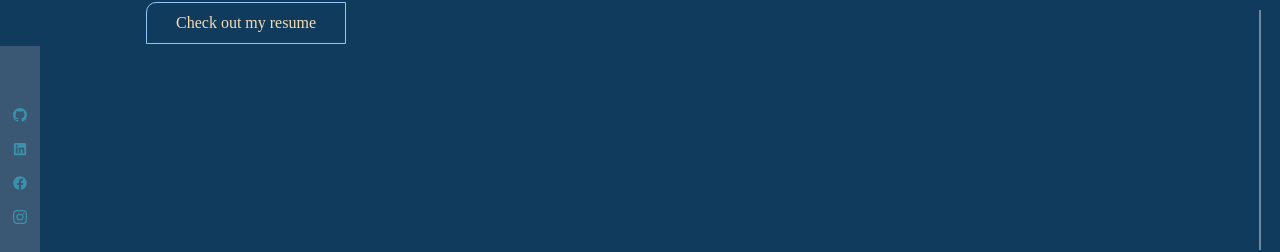
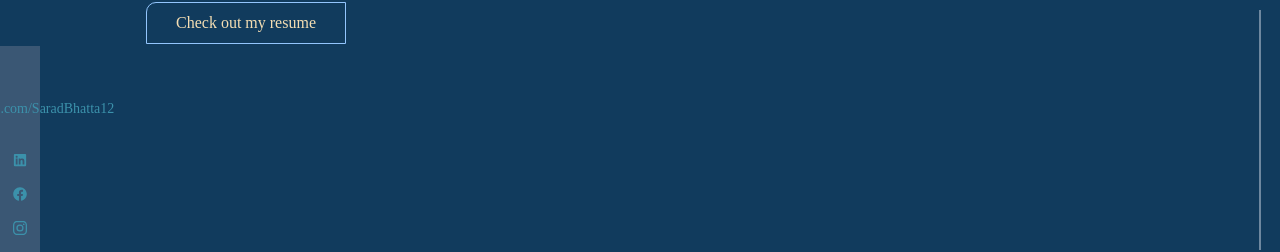
Before and after one commit to SaradBhatta12/react-portfolio, a Next.js app: page / in a window 1280 px wide. Shown: the part 498-750 px from the top of the page. Built offline with nearby package versions, Linux system fonts and the light colour scheme; a web font is replaced by a local one.

Commit message:
Update github link

```diff
--- a/src/app/components/sub-components/IconPack.tsx
+++ b/src/app/components/sub-components/IconPack.tsx
@@ -8,7 +8,7 @@ const IconPack = () => {
     <div className="iconpack flex flex-col w-[40px] fixed h-[30%] items-center justify-center left-0 bottom-4 z-20 opacity-50 bg-slate-500 pt-4 pb-4">
       <div className="flex gap-5 text-[14px] flex-col items-center">
         <Link href={""} className=" text-cyan-300 no-underline">
-          {" "}
+          {"https://github.com/SaradBhatta12"}
           <BsGithub />
         </Link>
         <Link
```
